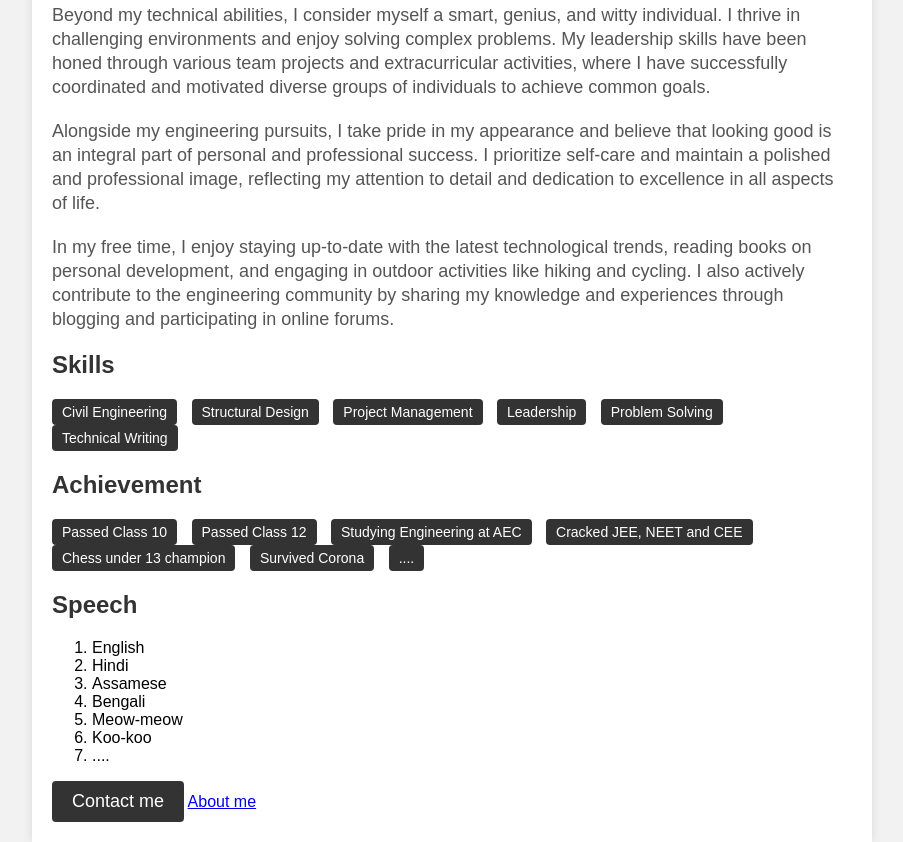
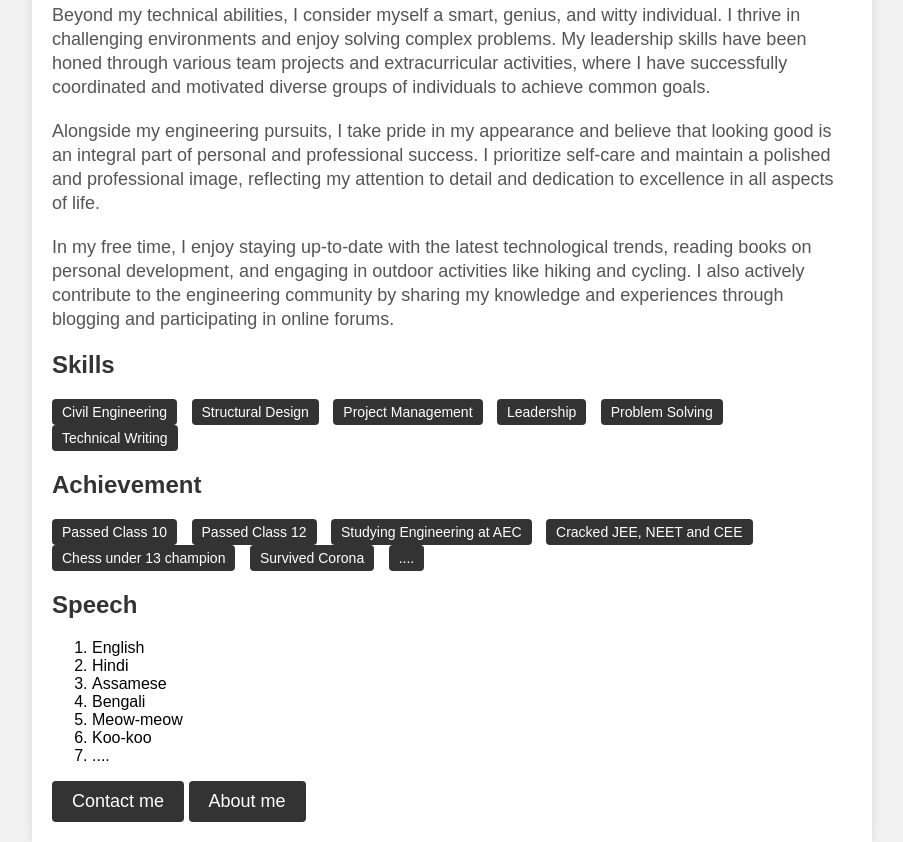
Before and after one commit to Las-9957/Resume, a plain HTML site: page index.html in a window 1280 px wide. Shown: the part 398-1240 px from the top of the page, without its empty margins (188-1091 px from the left). Drawn offline with Linux system fonts and the light colour scheme.

Commit message:
Update index.html

```diff
--- a/index.html
+++ b/index.html
@@ -140,7 +140,19 @@
             border-radius: 4px;
         }
         .button:hover {
-            background-color: #555;
+            background-color: #5adbb5;
+        }
+        .buttn {
+            display: inline-block;
+            padding: 10px 20px;
+            background-color: #333;
+            color: #fff;
+            text-decoration: none;
+            font-size: 18px;
+            border-radius: 4px;
+        }
+        .buttn:hover {
+            background-color: #a881af;
         }
     </style>
 </head>
```
